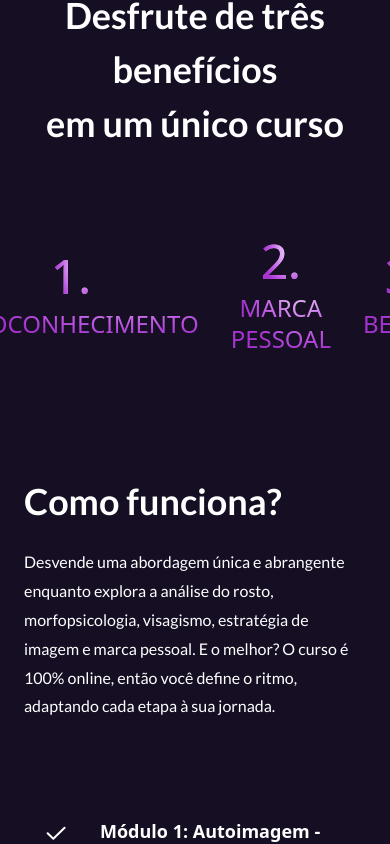
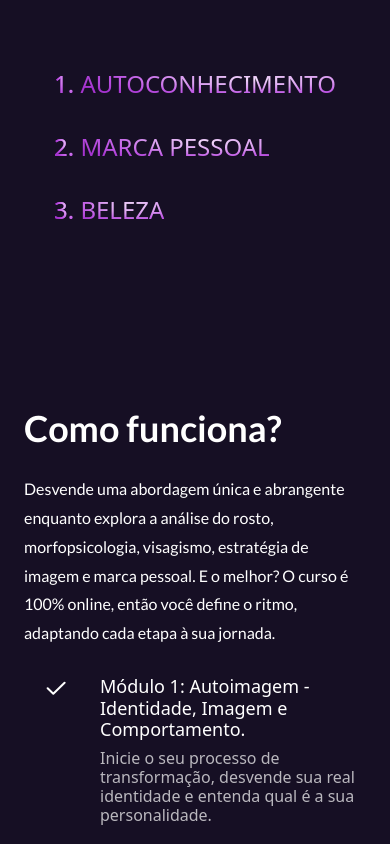
Before and after one commit to RaisaBernardes/chrisarrudadescubravoce, a React (Vite) app in the folder descubra-voce-chris/: page / in a window 390 px wide. Shown: the part 4894-5738 px from the top of the page. Built offline with nearby package versions, Linux system fonts and the light colour scheme.

Commit message:
things fixed

```diff
--- a/descubra-voce-chris/src/components/Benefits.jsx
+++ b/descubra-voce-chris/src/components/Benefits.jsx
@@ -8,17 +8,17 @@ const Benefits = () => {
 
   return (
 
-  <section id="benefits" className="flex-col relative mt-20 mb-20">
-
-    <div className="flex justify-center items-center">
-          <h1 className={`${styles.heading2} text-center`}>Desfrute de três benefícios <br/>em um único curso</h1>
+  <section id="benefits" className="flex flex-col relative mt-20 mb-20">
+   <div className='flex flex-col justify-center items-center'>
+      <div className="flex justify-center items-center">
+            <h1 className={`${styles.heading2} text-center`}>Desfrute de três benefícios <br/>em um único curso</h1>
+      </div>
+      <div className='grid justify-items-start gap-y-8 sm:flex flex-row  items-center sm:space-x-12 mt-20'>
+        <h3 className="text-2xl font-normal font-light leading-[1.3] uppercase text-left uppercase second_purple_gradient"><span className='md:text-5xl font-normal font-light leading-[1.3] uppercase second_purple_gradient'>1.</span> autoconhecimento</h3>
+        <h3 className="text-2xl font-normal font-light leading-[1.3] uppercase text-left uppercase second_purple_gradient"><span className='md:text-5xl font-normal font-light leading-[1.3] uppercase second_purple_gradient'>2.</span> marca pessoal</h3>
+        <h3 className="text-2xl font-normal font-light leading-[1.3] uppercase text-left uppercase second_purple_gradient"><span className='md:text-5xl font-normal font-light leading-[1.3] uppercase second_purple_gradient'>3.</span> beleza</h3>
+      </div>
     </div>
-    <div className='flex justify-center items-center space-x-8 mt-20'>
-      <h3 className="text-2xl font-normal font-light leading-[1.3] uppercase text-center uppercase second_purple_gradient"><span className='text-5xl font-normal font-light leading-[1.3] uppercase second_purple_gradient'>1.</span> autoconhecimento</h3>
-      <h3 className="text-2xl font-normal font-light leading-[1.3] uppercase text-center uppercase second_purple_gradient"><span className='text-5xl font-normal font-light leading-[1.3] uppercase second_purple_gradient'>2.</span> marca pessoal</h3>
-      <h3 className="text-2xl font-normal font-light leading-[1.3] uppercase text-center uppercase second_purple_gradient"><span className='text-5xl font-normal font-light leading-[1.3] uppercase second_purple_gradient'>3.</span> beleza</h3>
-    </div>
-
   </section>
 
 
--- a/descubra-voce-chris/src/components/Chris.jsx
+++ b/descubra-voce-chris/src/components/Chris.jsx
@@ -9,15 +9,15 @@ const Chris = () => {
   return (
     <section id="text_chris" className={layout.section}>
       {/*Left side*/}
-      <div className={`${layout.sectionInfo} justify-center items-start`}>
-        <h2 className={`${styles.heading2} mt-10 text-white`}>{title}</h2>
-        <p className={`${styles.paragraph} max-w-[470px] mt-5 text-white`}>
+      <div className={`${layout.sectionInfo} justify-start items-start max-container`}>
+        <h2 className={`${styles.heading2} mt-10 text-start text-white`}>{title}</h2>
+        <p className={`${styles.paragraph} justify-start items-start max-w-[460px] mt-5 text-white`}>
           {text}
         </p>
       </div>
 
       {/*Right side*/}
-      <div className={`flex-1 flex ${styles.flexCenter} md:my-0 my-10 relative hidden md:flex`}>
+      <div className={`flex-1 flex ${styles.flexCenter} md:my-0 my-10 relative hidden md:block`}>
         <img
           src={chris_who}
           alt="chrisWho"
--- a/descubra-voce-chris/src/components/HowWorks.jsx
+++ b/descubra-voce-chris/src/components/HowWorks.jsx
@@ -5,15 +5,15 @@ import styles, { layout } from "../style";
 const ModulesContainer = ({ icon, title, content, index }) => (
   <div className="flex flex-row">
     <div
-      className={`w-[64px] h-[64px] rounded-full ${styles.flexCenter} dimPurple `}
+      className={`w-[64px] h-[64px] rounded-full ${styles.flexCenter} dimPurple mt-2`}
     >
       <img src={icon} alt="icon" className="w-[30%] h-[30%] object-contain" />
     </div>
     <div className="flex-1 flex flex-col ml-3 mt-5">
-      <h4 className="text-lg font-semibold font-normal leading-[1.2] text-white">
+      <h4 className="text-lg font-medium leading-[1.2] text-white mt-2  ">
         {title}
       </h4>
-      <p className="text-dimWhite text-base font-normal leading-[1.2]">
+      <p className="text-dimWhite text-base font-normal mt-2 leading-[1.2]">
         {content}
       </p>
     </div>
@@ -24,22 +24,23 @@ const HowWorks = () => {
   const { title, text } = text_section4;
 
   return (
-    <section id="modules" className="flex justify-between items-center gap-10 w-full max-container">
-      <div className="grid justify-items-start">
+    <section id="modules" className={`flex md:flex-row flex-col ${styles.paddingY}`}>
+      <div className="flex flex-col sm:grid justify-items-start">
         <div className={`${layout.sectionInfo} flex-row`}>
-          <h2 className={`${styles.heading2} mt-10 text-white`}>{title}</h2>
-          <p className={`${styles.paragraph} max-w-[670px] mt-5 text-white`}>
+          <h2 className={`${styles.heading2} mt-8 text-white`}>{title}</h2>
+          <p className={`${styles.paragraph} max-w-[530px] mt-5 text-white`}>
             {text}
           </p>
         </div>
 
-        <div className="flex flex-col mt-20 max-w-[670px] ">
+        <div className="flex-col max-w-[530px] ">
           {modules.map((module, index) => (
             <ModulesContainer key={module.id} {...module} index={index} /> //"..." spread all the features inside the object
           ))}
         </div>
       </div>
-      <div className="hidden md:flex">
+      <div className={`hidden md:flex flex-1 ${styles.flexCenter} md:my-0 my-10 relative`}>
+
         <img
         src={art_backside}
         alt="arte lateral"
--- a/descubra-voce-chris/src/components/Investment.jsx
+++ b/descubra-voce-chris/src/components/Investment.jsx
@@ -5,16 +5,16 @@ import CTA from "./CTA";
 /* title: Acesso ao Descubra Você*/
 const Investment = () => {
   return (
-    <section id="investment" className={`flex-col relative mt-20 mb-20 `}>
-      <div className={`flex justify-center items-center`}>
-        <h1 className={`${styles.heading2} text-center`}>
+    <section id="investment" className={`flex-col relative pt-20`}>
+      <div className={`flex justify-center items-center pb-20 md:pb-0`}>
+        <h1 className={`${styles.heading2} text-center w-[300px] sm:w-full`}>
           Acesso ao Descubra Você
         </h1>
       </div>
 
       <div className={`flex flex-col  justify-center items-center h-screen`}>
         <div className={`flex sm:flex-row flex-col space-x-10 ${styles.flexCenter}  mt-20`}>
-          <div className={`border_card p-8 pr-16 pl-16 rounded-md shadow-md text-center`}>
+          <div className={`border_card p-8 pr:8 pl:8 lg:pr-16 lg:pl-16 rounded-md shadow-md text-center`}>
             {/*Content for the left card*/}
             <div className={`text-2xl font-semibold uppercase second_purple_gradient`}>
               VALOR PROMOCIONAL
@@ -44,14 +44,14 @@ const Investment = () => {
             {/*Content for the right card*/}
             <div className="text-left w-80">
 
-              <div className="text-[48px] font-normal leading-[62.4px] capitalize second_purple_gradient">
+              <div className="text-[48px] font-normal leading-[62.4px] capitalize second_purple_gradient mt-10">
                 7 Dias
               </div>
               <div className="font-lato text-[20.446px] uppercase leading-[26.58px] second_purple_gradient">
                 DE GARANTIA INCONDICIONAL
               </div>
 
-              <div className="mt-10 text-white">
+              <div className="mt-10 mb-16 text-white">
                 Caso, por algum motivo, achar que o conteúdo do curso não é
                 adequado para o seu perfil, você pode entrar em contato conosco
                 dentro de 7 dias e receberá o reembolso integral do seu
--- a/descubra-voce-chris/src/index.css
+++ b/descubra-voce-chris/src/index.css
@@ -13,10 +13,8 @@
     #11101d 91.61%
   );
   --card-shadow: 0px 20px 100px -10px rgba(66, 71, 91, 0.1);
-
   --darkPurpleGradient: linear-gradient(153deg, #592859 -341.94%, #130C21 95.11%);
 
-  --borderGradient: rgba(255, 255, 255, 1);
 }
 
 * {
@@ -173,7 +171,7 @@
 
 .border_card {
   border-radius: 5px;
-  border: 3px solid var(--borderGradient);
+  border: 1.5px solid #270E3B;;
   box-shadow: 0px 4px 50px 0px rgba(0, 0, 0, 0.25);
 }
 
--- a/descubra-voce-chris/src/style.js
+++ b/descubra-voce-chris/src/style.js
@@ -1,7 +1,7 @@
 const styles = {
     boxWidth: "xl:max-w-[1280px] w-full",
 
-    heading2: "font-lato font-semibold xs:text-[40px] text-[36px] text-white w-full",
+    heading2: "font-lato font-semibold text-[36px] text-white w-[500px]",
     heading3: "font-lato font-light xs:text-[20px] text-[24px] text-white xs:leading-[150%] leading-[150%] w-full",
     paragraph: "font-lato font-normal text-dimWhite text-[16px] leading-[28.8px]",
     paragraph_small: "font-lato font-normal text-dimWhite uppercase text-[12px] leading-[30.8px]",
```
